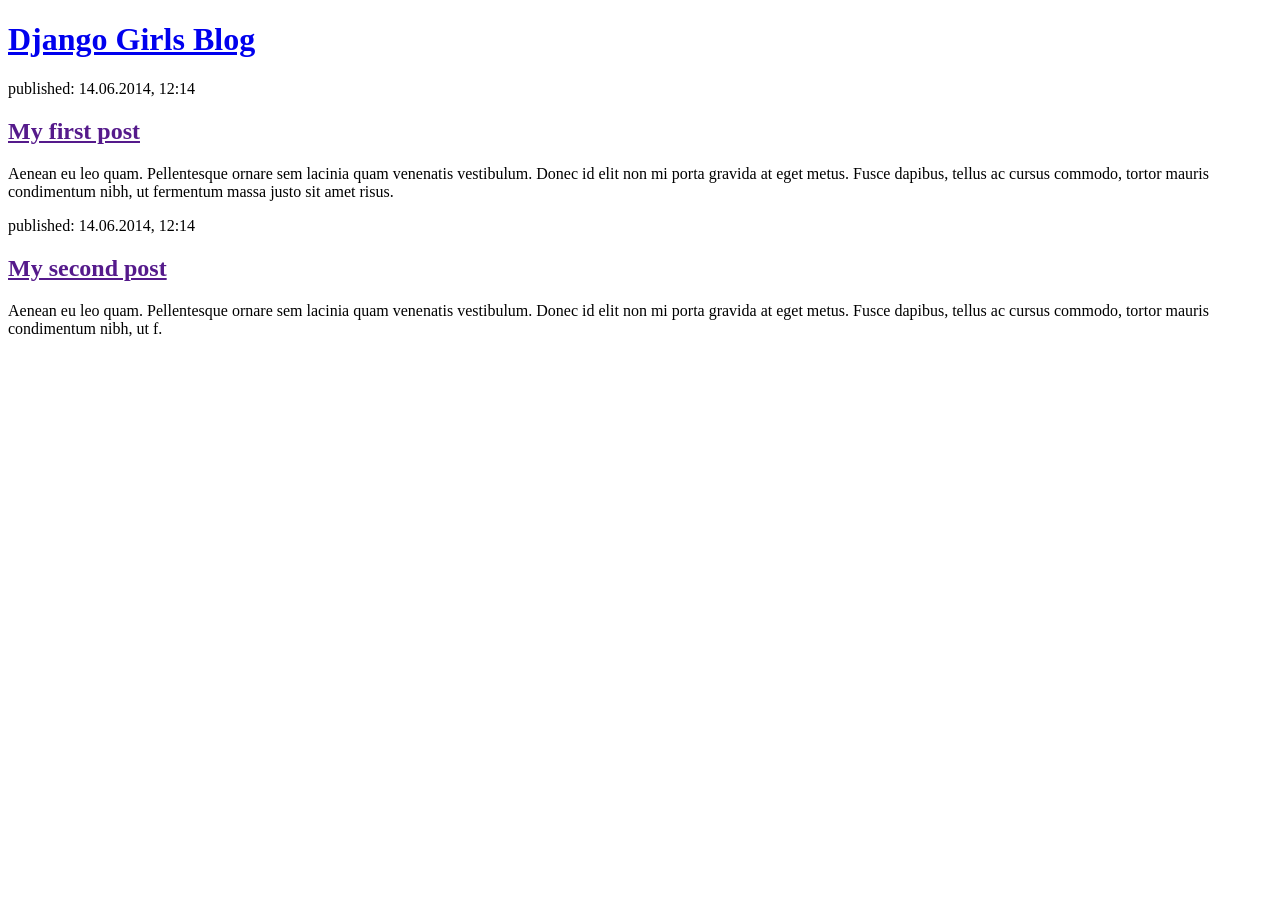
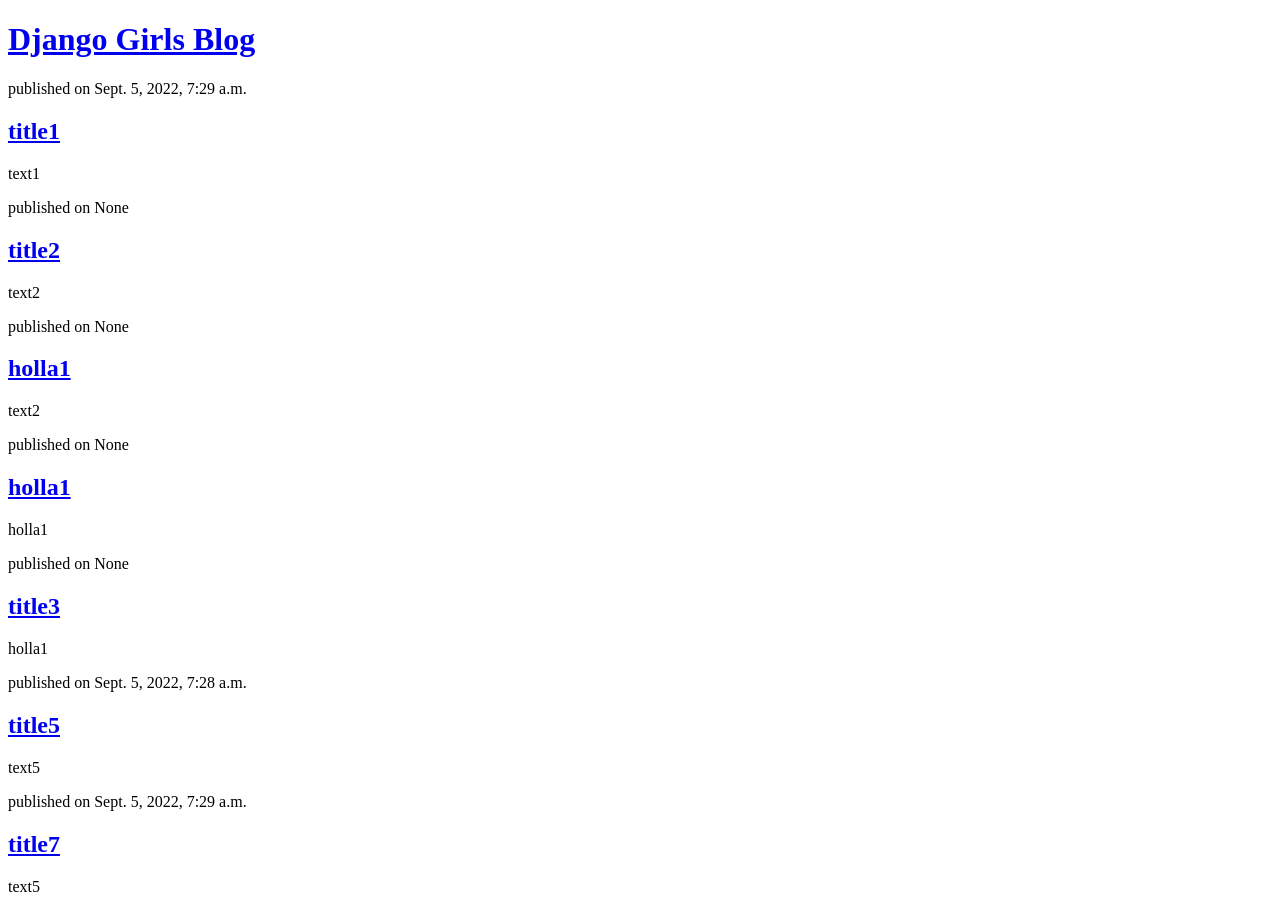
Before and after one commit to Vishal-holla/my-first-blog, a Django app: template mysite/blog/templates/blog/post_list.html in a window 1280 px wide. Before the commit the page ends 337 px from the top, so only its background shows below. Run offline with Django 4.2, Linux system fonts and the light colour scheme; the template is opened without the code that fills it: values that come from a table or form of the project are taken from there, others are empty; data comes from the database, SQL or seed files in the repository; both versions use the stored data as it was after the commit.

Commit message:
modified templates to display posts from database.

```diff
--- a/mysite/blog/templates/blog/post_list.html
+++ b/mysite/blog/templates/blog/post_list.html
@@ -8,16 +8,14 @@
             <h1><a href="/">Django Girls Blog</a></h1>
         </header>
 
-        <article>
-            <time>published: 14.06.2014, 12:14</time>
-            <h2><a href="">My first post</a></h2>
-            <p>Aenean eu leo quam. Pellentesque ornare sem lacinia quam venenatis vestibulum. Donec id elit non mi porta gravida at eget metus. Fusce dapibus, tellus ac cursus commodo, tortor mauris condimentum nibh, ut fermentum massa justo sit amet risus.</p>
-        </article>
+        {% for post in posts %}
+            <article>
+                <time>published on {{ post.published_date }}</time>
+                <h2><a href='/'>{{ post.title }}</a></h2>
+                <p>{{ post.text }}</p>
+            </article>
+        {% endfor %}
 
-        <article>
-            <time>published: 14.06.2014, 12:14</time>
-            <h2><a href="">My second post</a></h2>
-            <p>Aenean eu leo quam. Pellentesque ornare sem lacinia quam venenatis vestibulum. Donec id elit non mi porta gravida at eget metus. Fusce dapibus, tellus ac cursus commodo, tortor mauris condimentum nibh, ut f.</p>
-        </article>
+
     </body>
 </html>
--- a/mysite/blog/views.py
+++ b/mysite/blog/views.py
@@ -1,10 +1,10 @@
 from django.shortcuts import render
 from django.utils import timezone
-from mysite.blog.models import Post
+from .models import Post
 
 # Create your views here.
 
 
 def post_list(request):
     posts = Post.objects.filter(published_date__lte=timezone.now()).order_by('published_date')
-    return render(request, 'blog/post_list.html')
+    return render(request, 'blog/post_list.html', {'posts': posts})
```
Also changed, not shown: mysite/db.sqlite3.
